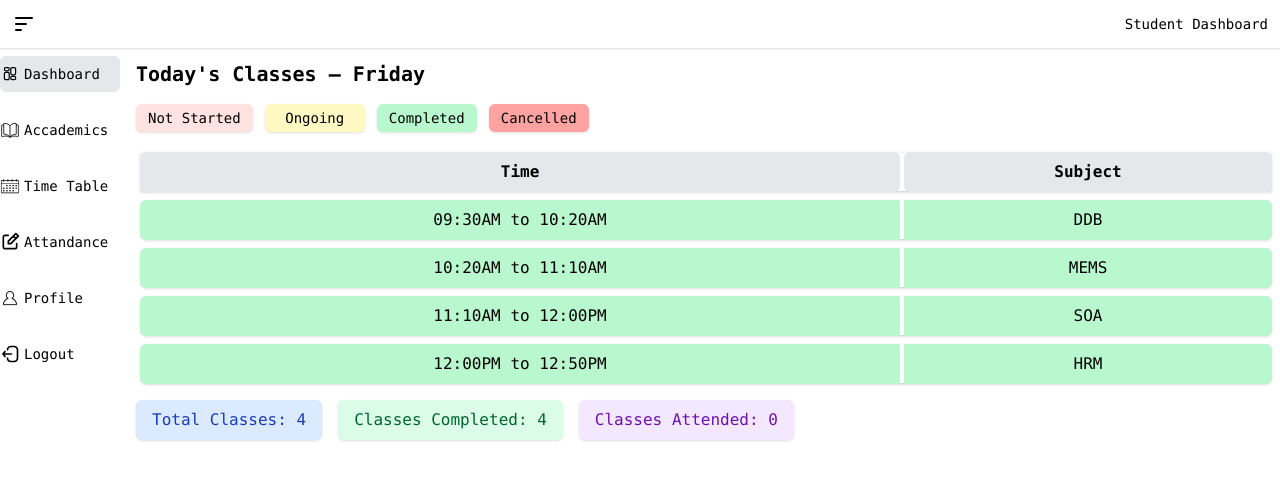
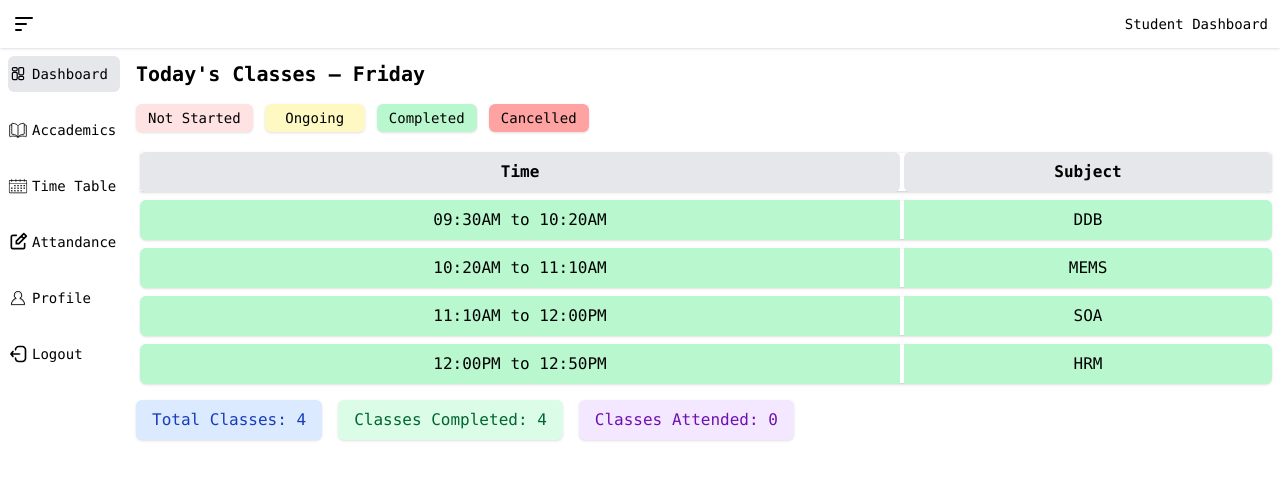
Before and after one commit to Neshraj/svpcet, a React (Vite) app: page /studentdashboard in a window 1280 px wide. Shown: the top 480 px of the page. Built offline with nearby package versions, Linux system fonts and the light colour scheme.

Commit message:
Border added

```diff
--- a/src/components/StudentDashboard.jsx
+++ b/src/components/StudentDashboard.jsx
@@ -36,12 +36,12 @@ function StudentDashboard() {
           {/* Side Bar */}
           <div>
             <ul
-              className={`list-none overflow-hidden pl-2 transition-all duration-400 ease-in-out
+              className={`list-none overflow-hidden transition-all duration-400 ease-in-out
     ${isOpen ? "w-0 opacity-0" : "w-33 opacity-100"} md:pl-0`}
             >
               {items.map((item, index) => (
                 <li
-                  className={`flex flex-row justify-star items-center rounded-md pr-7 py-2 mb-5 mr-3 overflow-hidden transition-all duration-100 ease-in-out hover:underline hover:bg-gray-100 hover:cursor-pointer ${
+                  className={`flex flex-row justify-star items-center rounded-md ml-2 py-2 mb-5 mr-3 overflow-hidden transition-all duration-100 ease-in-out hover:underline hover:bg-gray-100 hover:cursor-pointer ${
                     activeIndex === index ? "bg-gray-200" : ""
                   }`}
                   key={index}
```
